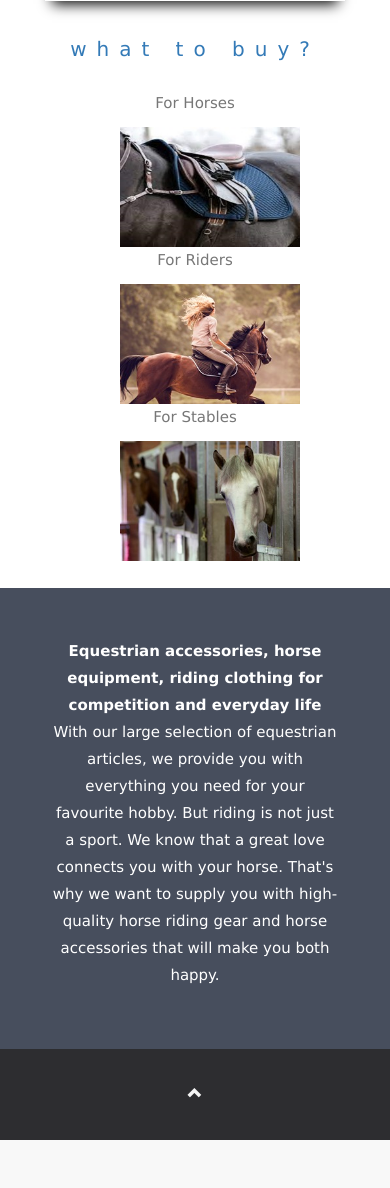
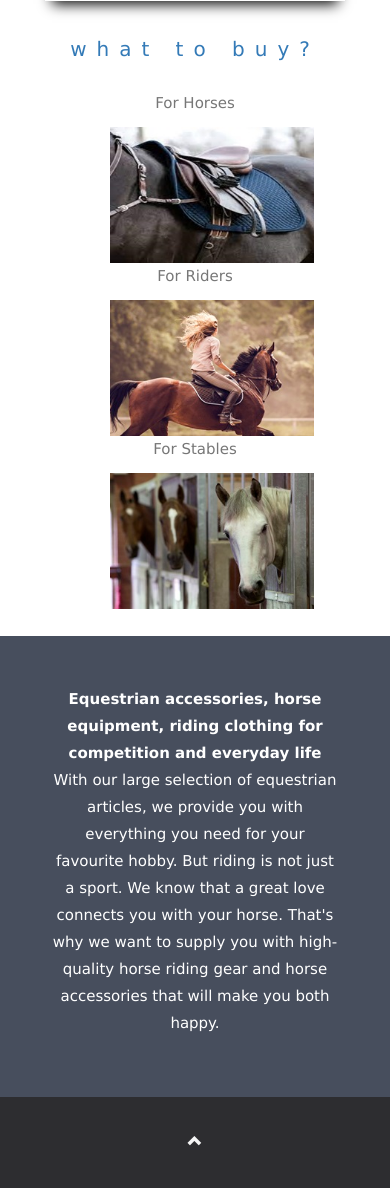
Before and after one commit to pityung/Szakdolgozat, a PHP site: page / in a window 390 px wide. Shown: the part 1919-3107 px from the top of the page. Before the commit the page ends 3059 px from the top, so only its background shows below. Run offline with PHP 8.4, Linux system fonts and the light colour scheme.

Commit message:
responsive
fixed the responsivity issue

```diff
--- a/styles/style.css
+++ b/styles/style.css
@@ -294,7 +294,8 @@ span {
 
 .container {
     position: relative;
-    width: 50%;
+    max-width: 200px;
+    margin: auto;
 }
 
 .image {
```
